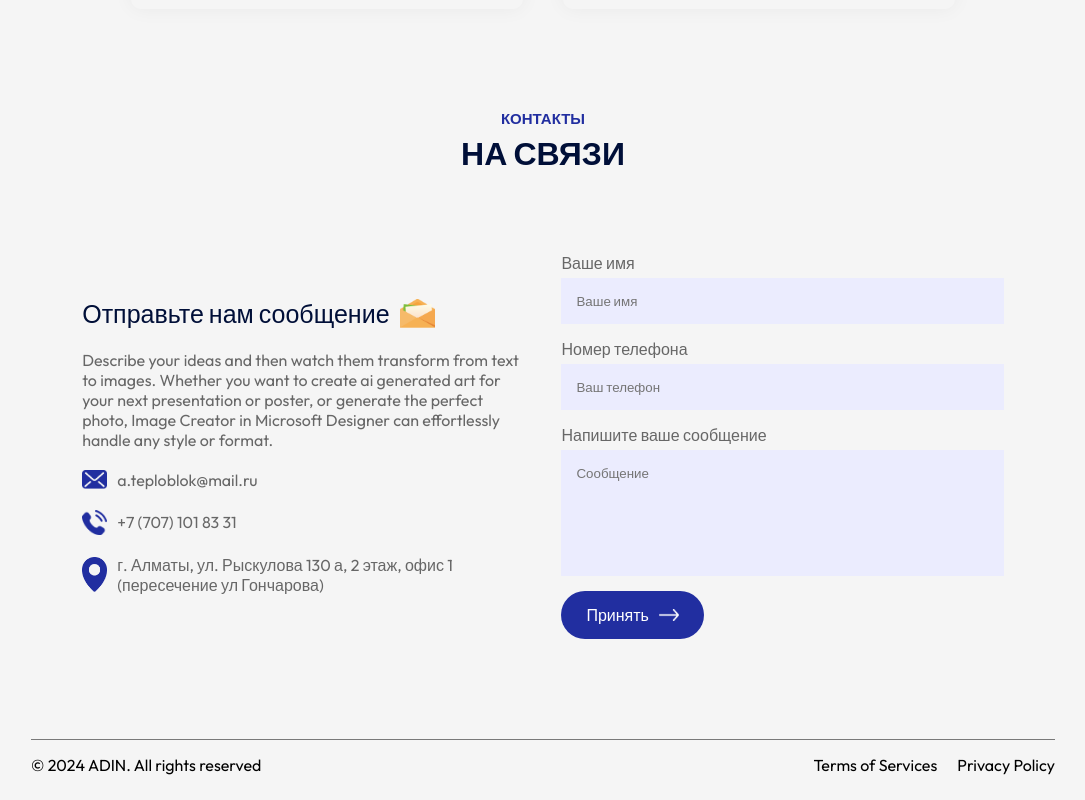
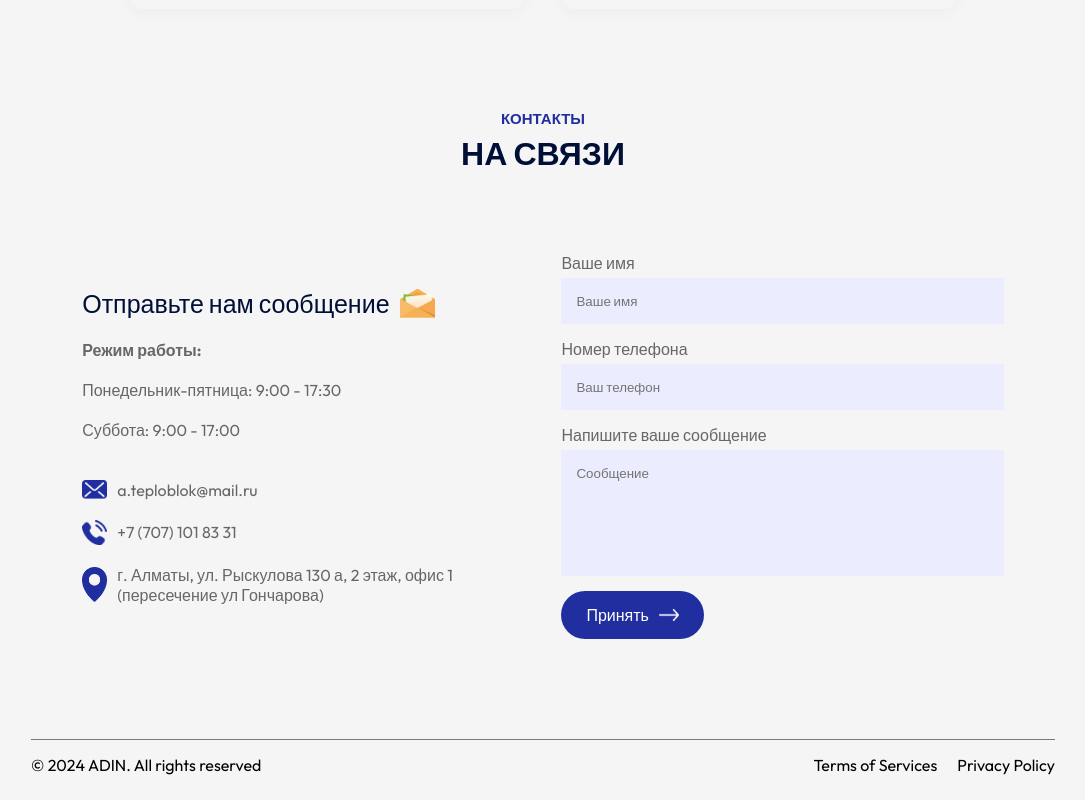
Before and after one commit to arlannomad/react-frontend-adin, a React (Vite) app: page / in a window 1280 px wide. Shown: the part 3571-4371 px from the top of the page, without its empty margins (97-1182 px from the left). Built offline with nearby package versions, Linux system fonts and the light colour scheme.

Commit message:
react-frontend-adin

```diff
--- a/src/Components/Contact/Contact.jsx
+++ b/src/Components/Contact/Contact.jsx
@@ -39,10 +39,12 @@ const Contact = () => {
     <div className='contact'>
       <div className="contact-col">
           <h3>Отправьте нам сообщение <img src={msg_icon} alt="" /></h3>
-          <p>Describe your ideas and then watch them transform from text to images.
-               Whether you want to create ai generated art for your next presentation or poster,
-               or generate the perfect photo, Image Creator in Microsoft Designer can effortlessly
-               handle any style or format.</p>
+          <p><b>Режим работы:</b></p>
+          <br></br>
+          <p>Понедельник-пятница: 9:00 - 17:30</p>
+          <br></br>
+          <p>Суббота: 9:00 - 17:00</p>
+          <br></br>
                <ul>
                     <li><img src={mail_icon} alt="" />a.teploblok@mail.ru</li>
                     <li><img src={phone_icon} alt="" />+7 (707) 101 83 31</li>
```
